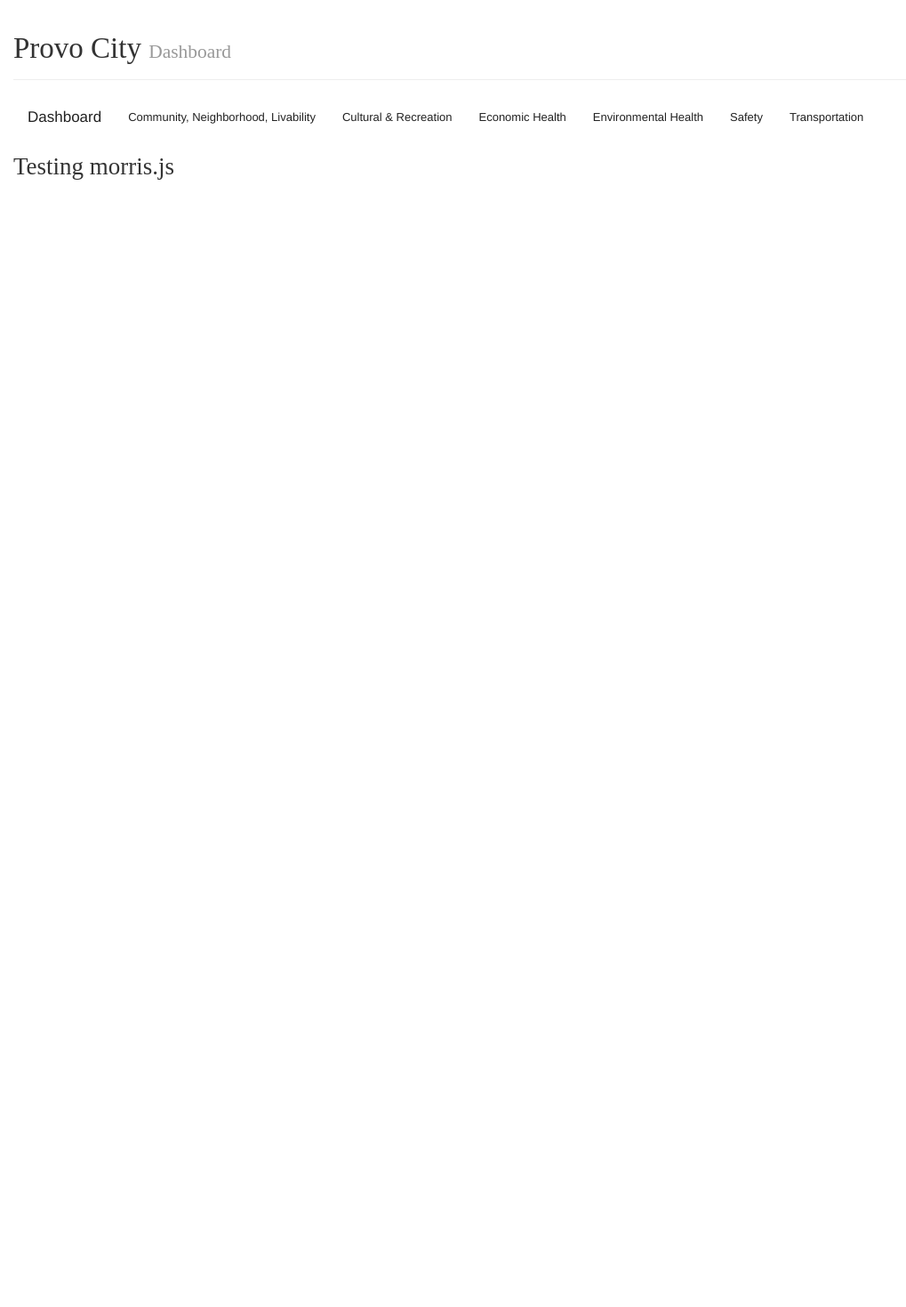
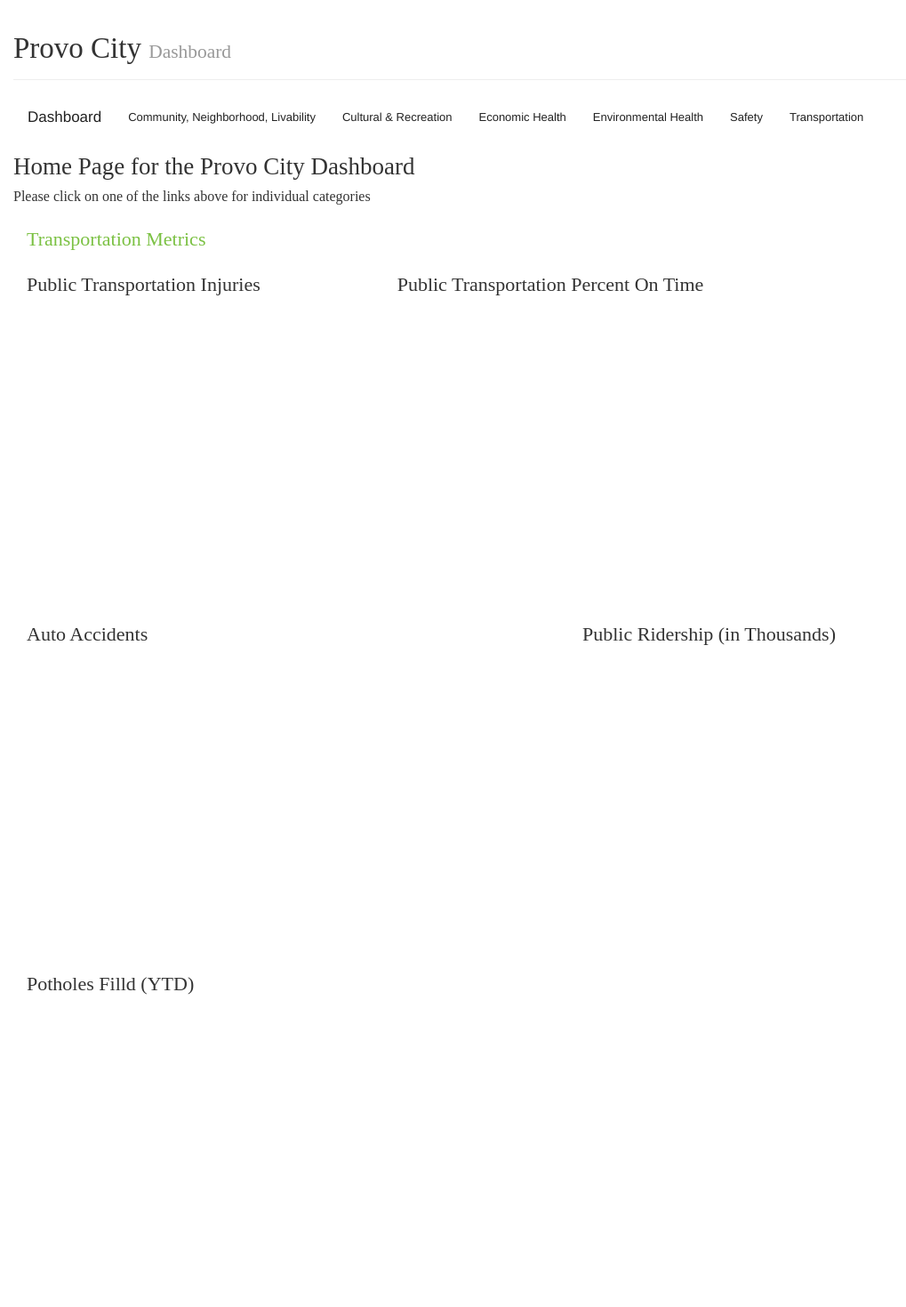
Before and after one commit to tlenhart/ProvoDashboard, a Django app: page / in a window 1280 px wide. Shown: the whole page at 89% size, without its empty margins (0-1019 px from the left). Before the commit the page ends 202 px from the top, so only its background shows below. Run offline with Django 3.2, Linux system fonts and the light colour scheme; some libraries are stand-ins or nearby versions.

Commit message:
Copied the transportation metrics to the home page. Added labels to the different graphs.

```diff
--- a/templates/dashboard/transportation.html
+++ b/templates/dashboard/transportation.html
@@ -15,22 +15,27 @@
     <div class="container-fluid">
         <div class="row">
             <div class="col-md-4">
+                <h3>Public Transportation Injuries</h3>
                 <div id="testarea"></div>
             </div>
             <div class="col-md-6">
+                <h3>Public Transportation Percent On Time</h3>
                 <div id="testarea2"></div>
             </div>
         </div>
         <div class="row">
             <div class="col-md-6">
+                <h3>Auto Accidents</h3>
                 <div id="testarea3"></div>
             </div>
             <div class="col-md-4">
+                <h3>Public Ridership (in Thousands)</h3>
                 <div id="testarea4"></div>
             </div>
         </div>
         <div class="row">
             <div class="col-md-4">
+                <h3>Potholes Filld (YTD)</h3>
                 <div id="testarea5"></div>
             </div>
         </div>
--- a/templates/index.html
+++ b/templates/index.html
@@ -3,7 +3,8 @@
 {% block title %} Provo City Dashboard {% endblock %}
 
 {% block content %}
-<h2>Testing morris.js</h2>
+    <h2>Home Page for the Provo City Dashboard</h2>
+    <h4>Please click on one of the links above for individual categories</h4>
 
     <!-- To display the various number of graphs we will want to use either
     angularjs or django's template system.
@@ -11,12 +12,33 @@
     (Angular is client-side and keeps more stuff away from the server. But it would require an api on the server I think.) -->
 
     <!-- Graphs are overlapping at some window sizes right now. Not sure why. -->
-    <div class="row">
-        <div class="col-md-4">
-            <div id="testgraph"></div>
+    <div class="container-fluid">
+    <h3><a href="{% url 'transportation' %}">Transportation Metrics</a></h3>
+        <div class="row">
+            <div class="col-md-4">
+                <h3>Public Transportation Injuries</h3>
+                <div id="testarea"></div>
+            </div>
+            <div class="col-md-6">
+                <h3>Public Transportation Percent On Time</h3>
+                <div id="testarea2"></div>
+            </div>
         </div>
-        <div class="col-md-6">
-            <div id="testgraph2"></div>
+        <div class="row">
+            <div class="col-md-6">
+                <h3>Auto Accidents</h3>
+                <div id="testarea3"></div>
+            </div>
+            <div class="col-md-4">
+                <h3>Public Ridership (in Thousands)</h3>
+                <div id="testarea4"></div>
+            </div>
+        </div>
+        <div class="row">
+            <div class="col-md-4">
+                <h3>Potholes Filld (YTD)</h3>
+                <div id="testarea5"></div>
+            </div>
         </div>
     </div>
 
```
Also changed, not shown: Dashboard/static/js/dashboard.min.js (+1 -1 lines).
